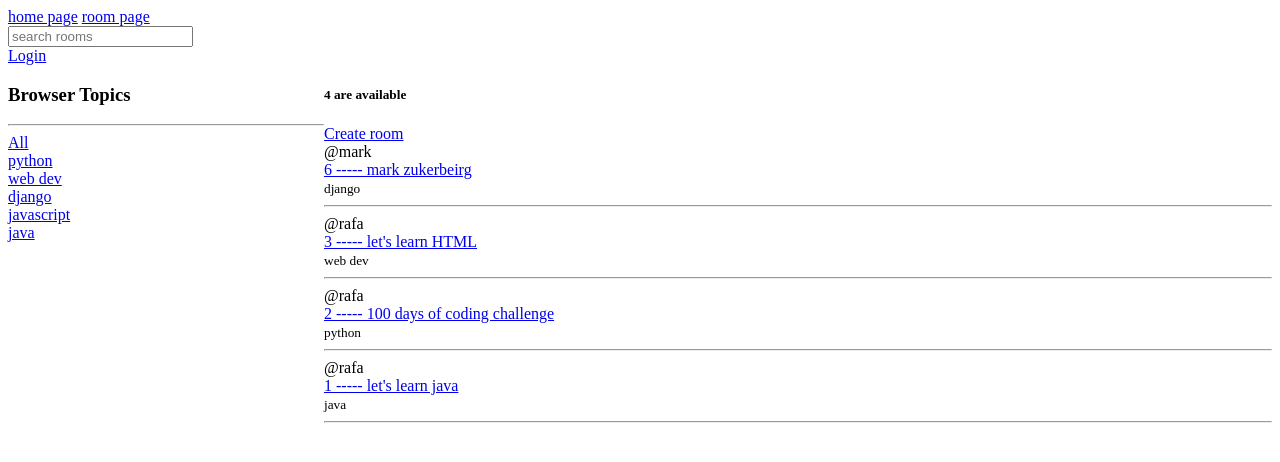
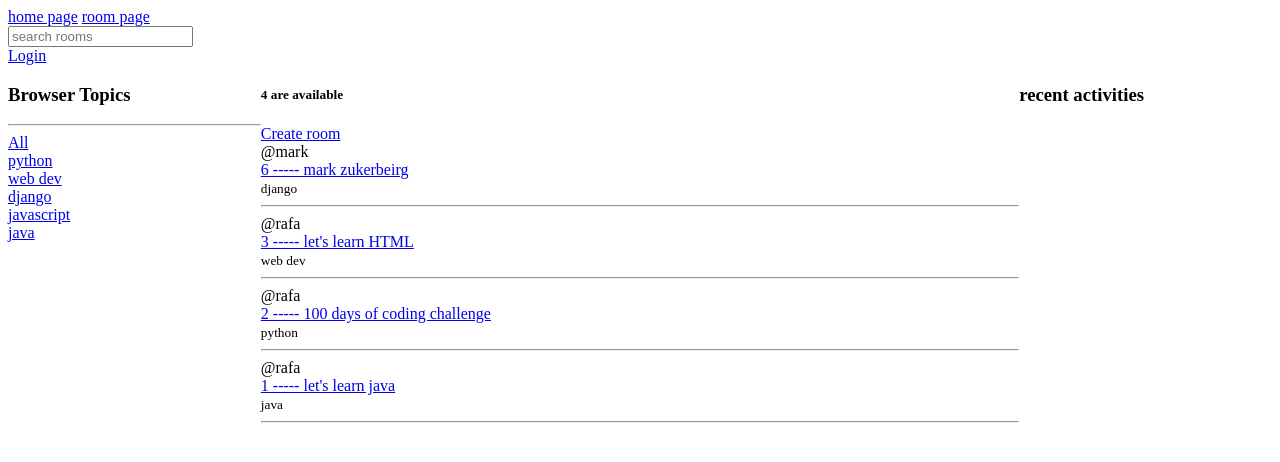
Before and after one commit to rafa-houssam/Django, a Django app: page / in a window 1280 px wide. Shown: the top 462 px of the page. Run offline with Django 5.2, Linux system fonts and the light colour scheme; data comes from the database, SQL or seed files in the repository.

Commit message:
activity feed

```diff
--- a/base/templates/base/home.html
+++ b/base/templates/base/home.html
@@ -4,7 +4,7 @@
 <style>
     .home-container{
         display: grid;
-        grid-template-columns: 1fr 3fr;
+        grid-template-columns: 1fr 3fr 1fr;
     }
 </style>
 <div class="home-container">
@@ -43,6 +43,9 @@
             {% endfor %}
         </div>
     </div>
+    <div>
+        <h3>recent activities</h3>
+    </div>
 
 
     </div>
```
